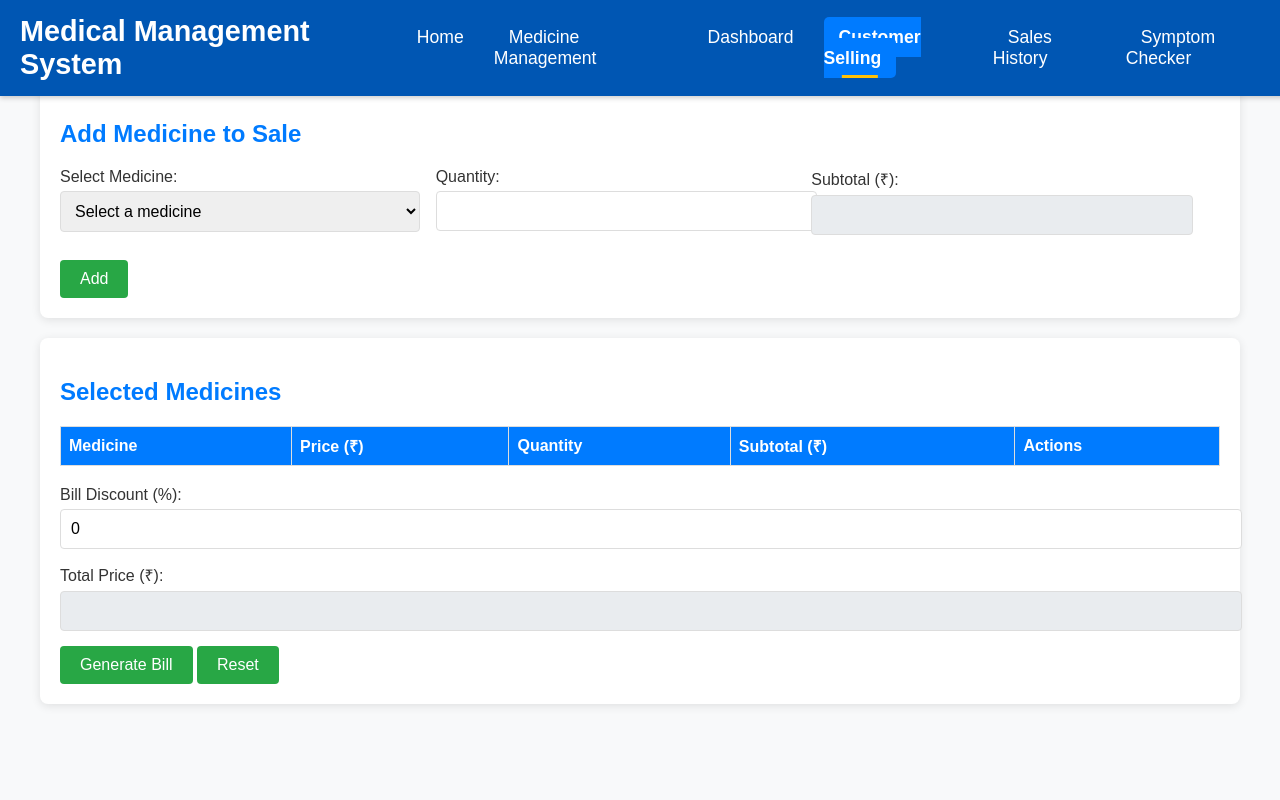
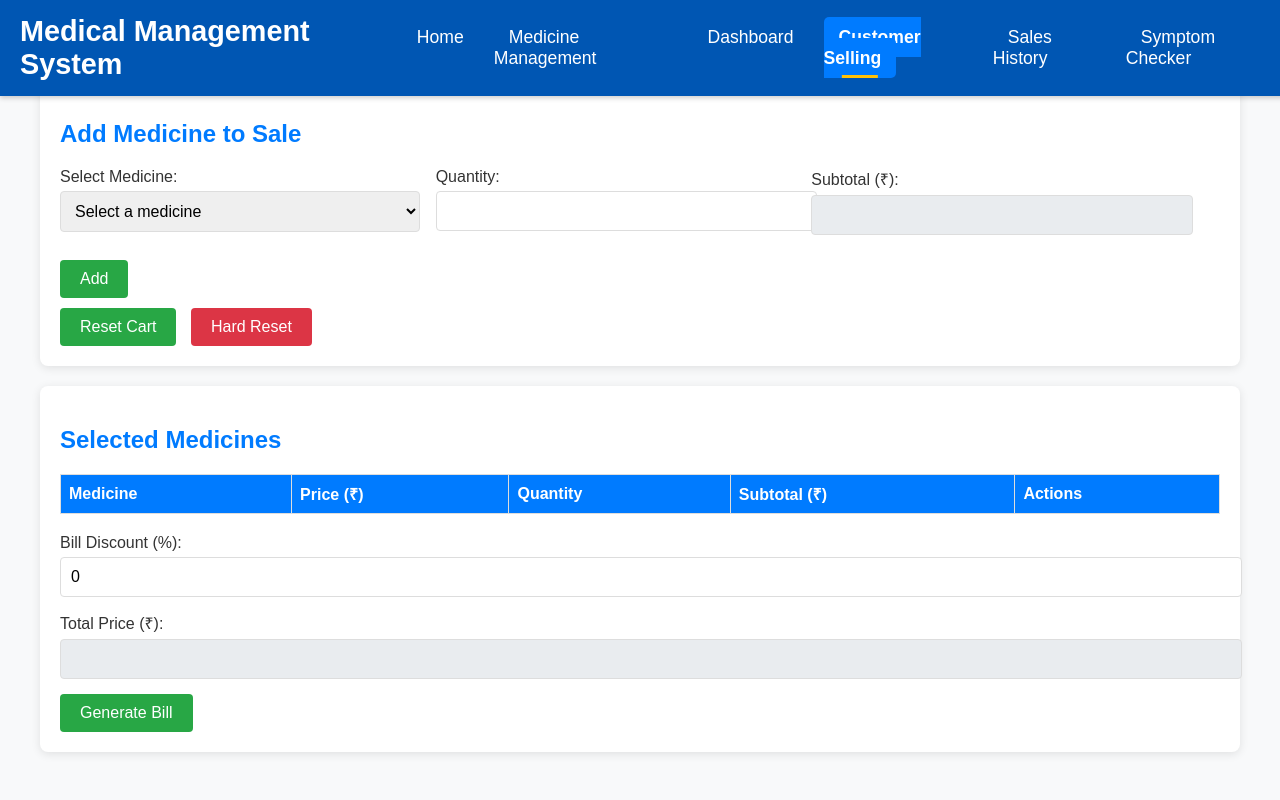
Before and after one commit to CodeWithVedang/medical_management_system, a PHP site: page /medical_management_system/customer_selling.php in a window 1280 px wide. Run offline with PHP 8.4, Linux system fonts and the light colour scheme; data comes from the database, SQL or seed files in the repository; lists and menus that the app fills with data are empty.

Commit message:
hard reset button added+ cart reset button added

```diff
--- a/customer_selling.php
+++ b/customer_selling.php
@@ -72,6 +72,19 @@ if ($sale_id) {
             border-radius: 4px;
             cursor: pointer;
         }
+        /* Style for Hard Reset button */
+        .hard-reset-btn {
+            background-color: #dc3545;
+            color: white;
+            padding: 10px 20px;
+            border: none;
+            border-radius: 4px;
+            cursor: pointer;
+            margin-left: 10px;
+        }
+        .hard-reset-btn:hover {
+            background-color: #c82333;
+        }
     </style>
 </head>
 <body>
@@ -132,6 +145,10 @@ if ($sale_id) {
                 </div>
                 <button type="button" onclick="addToCart()">Add</button>
             </div>
+            <div style="margin-top: 10px;">
+                <button type="button" onclick="resetCart()">Reset Cart</button>
+                <button type="button" class="hard-reset-btn" onclick="hardReset()">Hard Reset</button>
+            </div>
         </section>
 
         <!-- Cart Table -->
@@ -161,7 +178,6 @@ if ($sale_id) {
                     <input type="text" id="total_price" name="total_price" readonly>
                 </div>
                 <button type="button" onclick="showPersonalDetailsModal()">Generate Bill</button>
-                <button type="button" onclick="resetCart()">Reset</button>
             </form>
         </section>
 
@@ -206,6 +222,41 @@ if ($sale_id) {
         // Log initial variables for debugging
         console.log('Initial saleId:', saleId);
         console.log('Initial status:', '<?php echo $status; ?>');
+
+        // Hard Reset function to clear all data
+        function hardReset() {
+            if (!confirm('Are you sure you want to perform a hard reset? This will clear all data (medicines, sales, etc.) and cannot be undone.')) {
+                return;
+            }
+
+            fetch('php/reset_all_data.php', {
+                method: 'POST'
+            })
+            .then(response => {
+                if (!response.ok) {
+                    throw new Error('Network response was not ok: ' + response.statusText);
+                }
+                return response.json();
+            })
+            .then(data => {
+                if (data.status === 'success') {
+                    alert('All data has been cleared successfully.');
+                    // Reset the UI and reload the page
+                    cart = [];
+                    updateCartTable();
+                    document.getElementById('sellingForm').reset();
+                    document.getElementById('subtotal').value = '';
+                    document.getElementById('bill_discount').value = '0';
+                    document.getElementById('billPreview').style.display = 'none';
+                    window.location.reload(); // Reload to reflect the cleared database state
+                } else {
+                    alert('Failed to reset data: ' + (data.error || 'Unknown error'));
+                }
+            })
+            .catch(error => {
+                console.error('Error resetting data:', error);
+            });
+        }
 
         // Update subtotal when medicine or quantity changes
         function updateSubtotal() {
```
Also changed, not shown: php/reset_all_data.php (added, +32 -0 lines), 3 other files.
